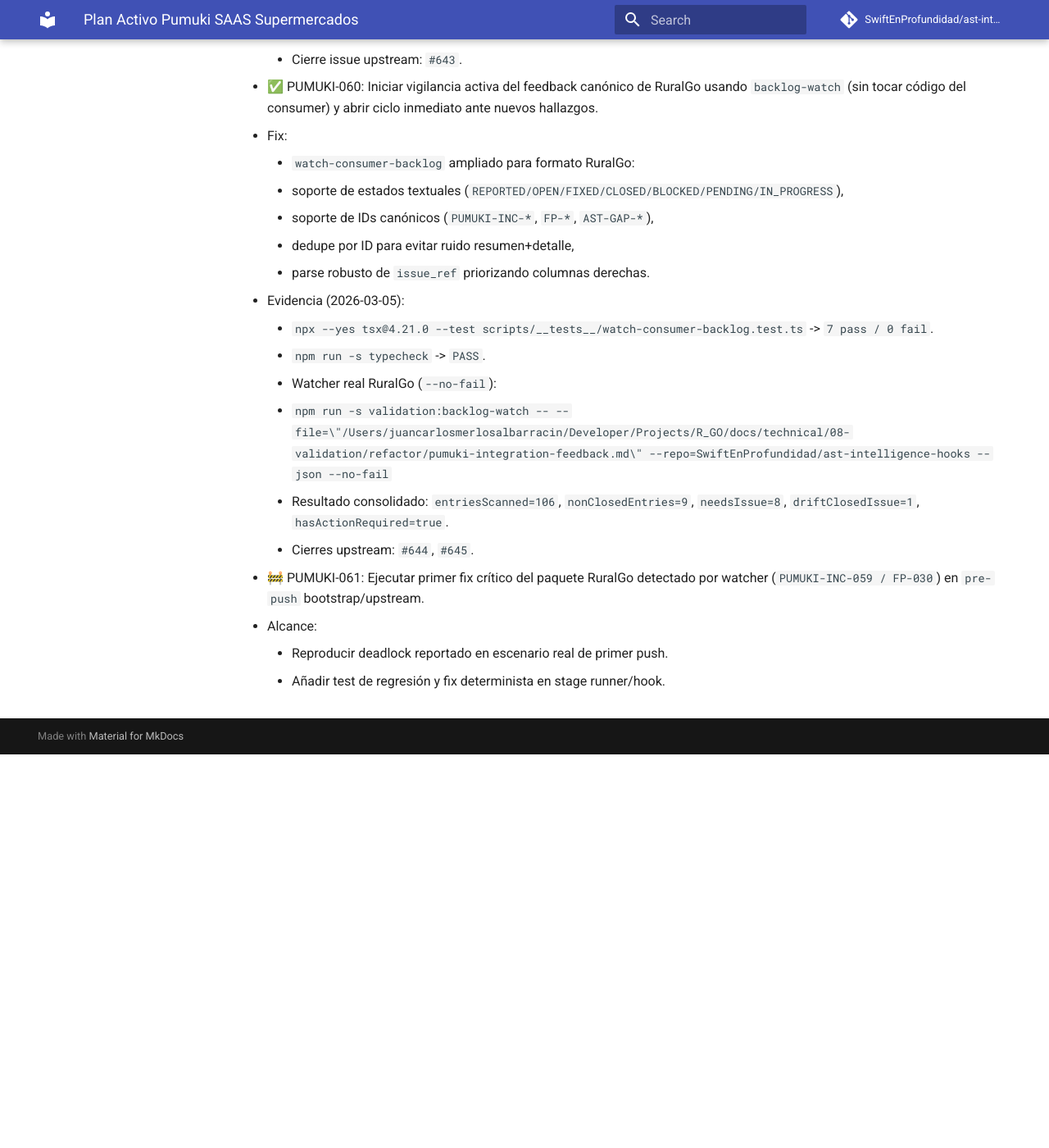
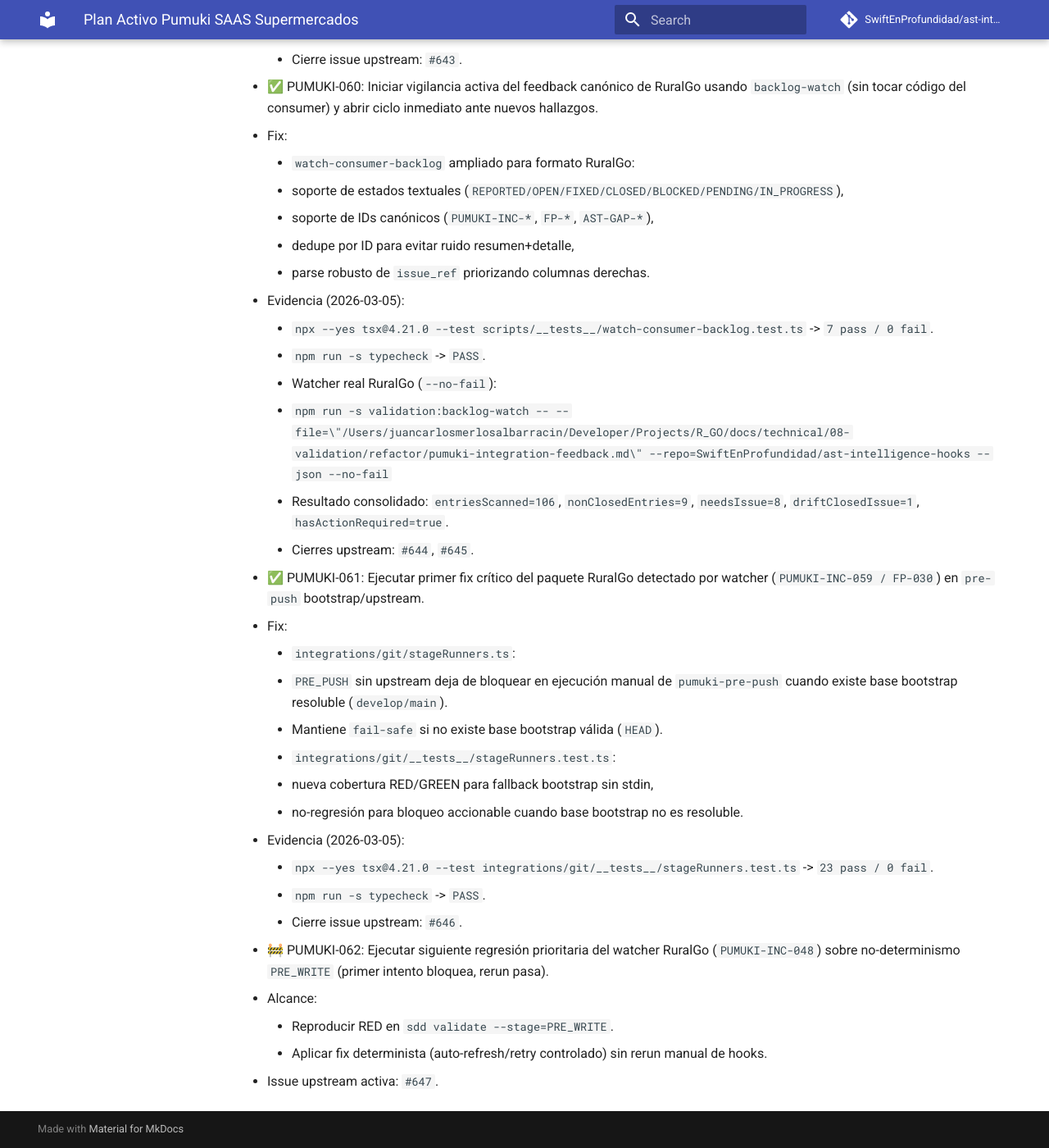
Before and after one commit to SwiftEnProfundidad/ast-intelligence-hooks, an MkDocs documentation site: the page built from docs/seguimiento-activo-pumuki-saas-supermercados.md, in a window 1280 px wide and 1400 px high, scrolled down 24644 px. Shown: the whole window at 82% size. Built offline with MkDocs 1.6.1 and Material for MkDocs 9.7.7, drawn with Linux system fonts in a browser that asks for light colours; comment, search, counter and statistics services are not loaded; before the commit the page ends 25564 px from its top, so only the background shows below that.

Commit message:
fix(git): unblock pre-push bootstrap without upstream (#646)

```diff
--- a/docs/seguimiento-activo-pumuki-saas-supermercados.md
+++ b/docs/seguimiento-activo-pumuki-saas-supermercados.md
@@ -635,7 +635,21 @@
       - Resultado consolidado: `entriesScanned=106`, `nonClosedEntries=9`, `needsIssue=8`, `driftClosedIssue=1`, `hasActionRequired=true`.
     - Cierres upstream: `#644`, `#645`.
 
-- 🚧 PUMUKI-061: Ejecutar primer fix crítico del paquete RuralGo detectado por watcher (`PUMUKI-INC-059 / FP-030`) en `pre-push` bootstrap/upstream.
+- ✅ PUMUKI-061: Ejecutar primer fix crítico del paquete RuralGo detectado por watcher (`PUMUKI-INC-059 / FP-030`) en `pre-push` bootstrap/upstream.
+  - Fix:
+    - `integrations/git/stageRunners.ts`:
+      - `PRE_PUSH` sin upstream deja de bloquear en ejecución manual de `pumuki-pre-push` cuando existe base bootstrap resoluble (`develop/main`).
+      - Mantiene `fail-safe` si no existe base bootstrap válida (`HEAD`).
+    - `integrations/git/__tests__/stageRunners.test.ts`:
+      - nueva cobertura RED/GREEN para fallback bootstrap sin stdin,
+      - no-regresión para bloqueo accionable cuando base bootstrap no es resoluble.
+  - Evidencia (2026-03-05):
+    - `npx --yes tsx@4.21.0 --test integrations/git/__tests__/stageRunners.test.ts` -> `23 pass / 0 fail`.
+    - `npm run -s typecheck` -> `PASS`.
+    - Cierre issue upstream: `#646`.
+
+- 🚧 PUMUKI-062: Ejecutar siguiente regresión prioritaria del watcher RuralGo (`PUMUKI-INC-048`) sobre no-determinismo `PRE_WRITE` (primer intento bloquea, rerun pasa).
   - Alcance:
-    - Reproducir deadlock reportado en escenario real de primer push.
-    - Añadir test de regresión y fix determinista en stage runner/hook.
+    - Reproducir RED en `sdd validate --stage=PRE_WRITE`.
+    - Aplicar fix determinista (auto-refresh/retry controlado) sin rerun manual de hooks.
+  - Issue upstream activa: `#647`.
```
Also changed, not shown: docs/registro-maestro-de-seguimiento.md (+2 -2 lines), 2 other files.
